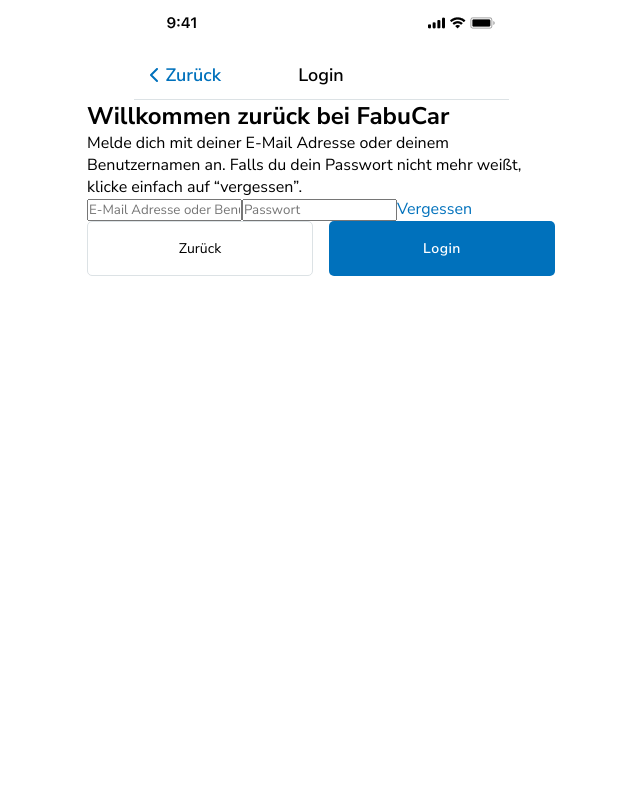
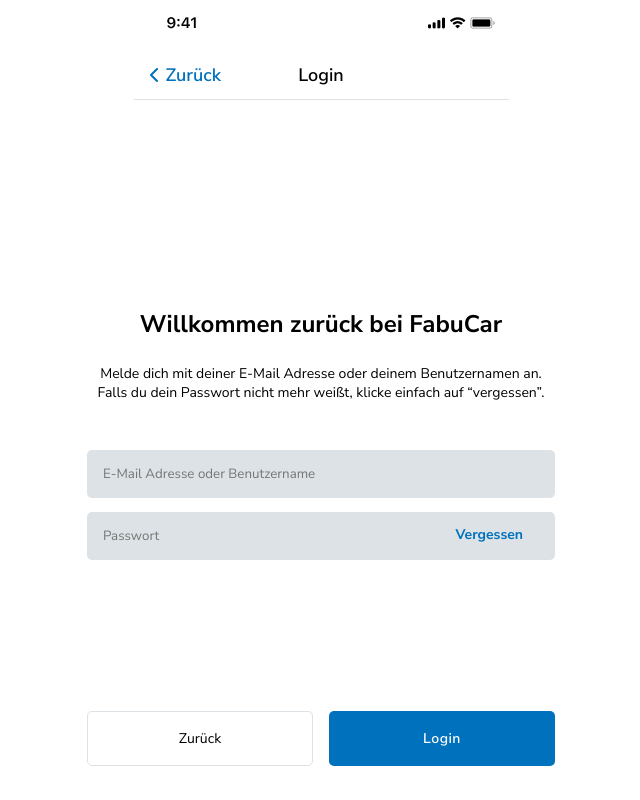
Before and after one commit to SimonSchoetz/digital-h-challenge, a React (Create React App) app: page /login in a window 1280 px wide. Shown: the whole page, without its empty margins (319-959 px from the left). Built offline with nearby package versions, Linux system fonts and the light colour scheme.

Commit message:
Login Page done

```diff
--- a/src/style/_02_Mixins.scss
+++ b/src/style/_02_Mixins.scss
@@ -1,4 +1,7 @@
-//Component Basics
+
+////////////////////////////
+//    Component Basics
+////////////////////////////
 @mixin component-base {
     position: relative;
     width: 100%;
@@ -7,10 +10,11 @@
     padding: 0 16px;
     display: flex;
     flex-direction: column;
-    align-items: center ;
+    align-items: center;
 }
-
-//General font stylings
+////////////////////////////
+//  General font stylings
+////////////////////////////
 @mixin font-h1 {
     font-weight: $font-weight-bold;
     font-size: $font-size-big;
@@ -23,6 +27,10 @@
     font-weight: $font-weight-normal;
     font-size: $font-size-small;
 }
+
+////////////////////////////
+//     Form Related
+////////////////////////////
 
 //Button
 @mixin form-btn-emphasized {
@@ -44,3 +52,13 @@
     border-radius: 5px;
     padding: 17px 0;
 }
+//Input Fields
+@mixin input-field {
+    width: 100%;
+    height: 48px;
+    margin-bottom: 14px;
+    padding-left: 16px;
+    border: none;
+    border-radius: 5px;
+    background-color: $color-light;
+}
--- a/src/style/_Login.scss
+++ b/src/style/_Login.scss
@@ -1,3 +1,43 @@
 .login-component {
     @include component-base;
+    .login-body {
+        display: grid;
+        grid-template-rows: 1fr 1fr;
+        height: 100%;
+        &>div {
+            height: 100%;
+            display: flex;
+            flex-direction: column;
+            justify-content: flex-end;
+            text-align: center;
+            padding-bottom: 48px;
+            h2 {
+                @include font-h1;
+                margin-bottom: 24px;
+            }
+            p {
+                @include font-text;
+            }
+        }
+        form {
+            height: 100%;
+            display: flex;
+            flex-direction: column;
+            justify-content: space-between;
+            position: relative;
+            label {
+                input {
+                    @include input-field;
+                }
+            }
+            a {
+                position: absolute;
+                font-weight: $font-weight-bold;
+                font-size: $font-size-small;
+                right: 32px;
+                top: 75px;
+            }
+
+        }
+    }
 }
```
Also changed, not shown: 1 other file (tests, documents, lock files or other folders).
